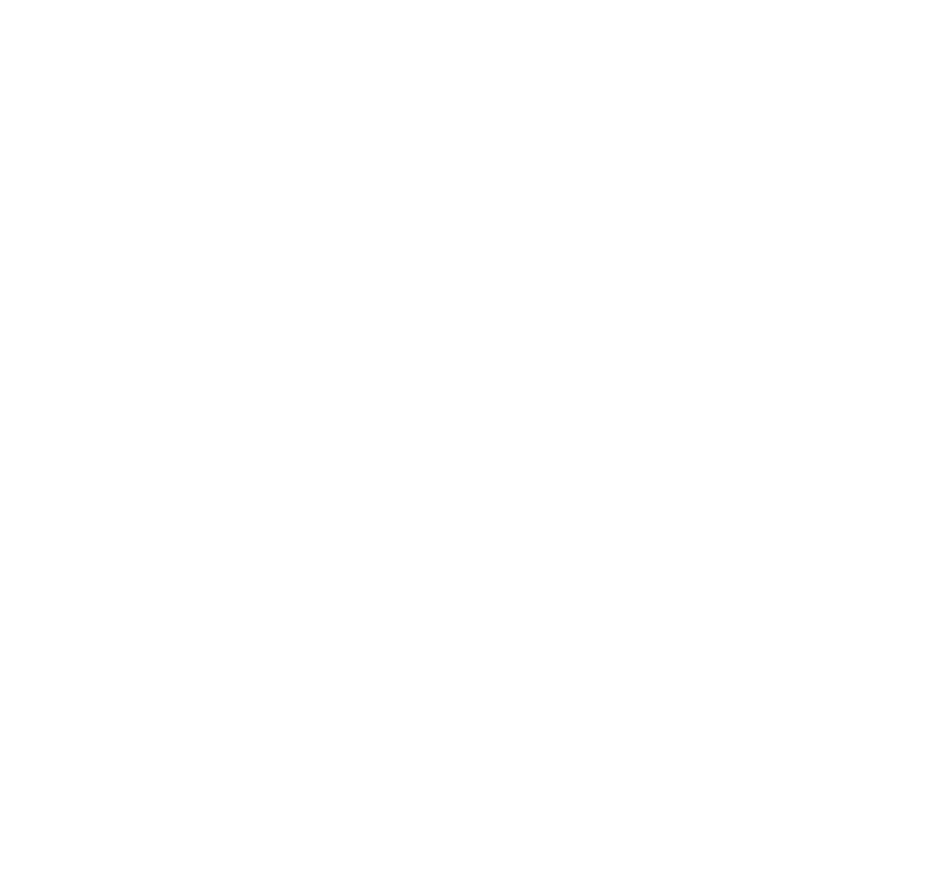
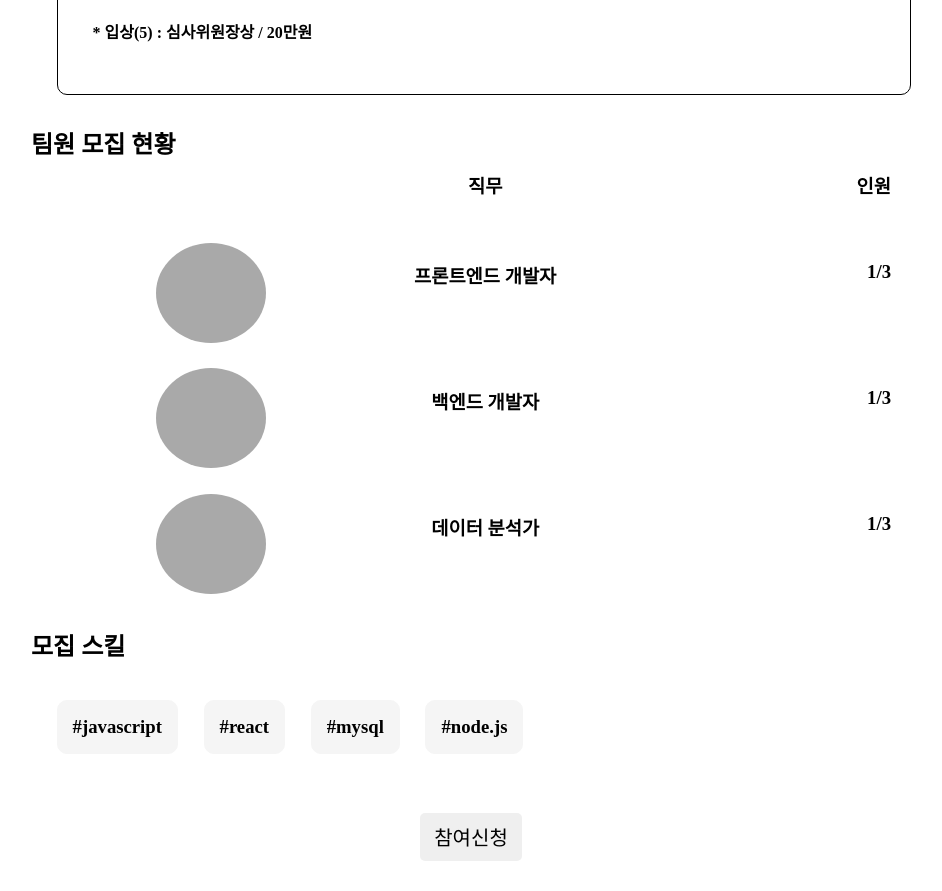
Before and after one commit to JJOWIN/Front, a React (Create React App) app in the folder jjowin/: page /toyprojectList/toyProjectDetail in a window 1280 px wide. Before the commit this address had no page. Shown: the part 1340-2231 px from the top of the page, without its empty margins (169-1111 px from the left). Before the commit the page ends 800 px from the top, so only its background shows below. Built offline with nearby package versions, Linux system fonts and the light colour scheme.

Commit message:
토이 디테일

```diff
--- a/jjowin/src/Layout.js
+++ b/jjowin/src/Layout.js
@@ -71,7 +71,7 @@
             </Link>
         </div>
         <div className='login'>
-            <a href="./login"><button>로그인</button></a>
+            <a href="../login"><button>로그인</button></a>
         </div>
       </Header>
       <main>
--- a/jjowin/src/Router.js
+++ b/jjowin/src/Router.js
@@ -5,6 +5,8 @@
 import Login from "./routes/Login";
 import ContestList from "./routes/ContestList";
 import ToyProject from "./routes/ToyProject";
+import ToyProjectDetail from "./routes/ToyProjectDetail";
+import SignUp from "./routes/SignUp";
 
 function Router(){
     return (
@@ -15,6 +17,8 @@
             <Route path="/contestList" element={<ContestList/>}></Route>
             <Route path="/toyprojectList" element={<ToyProject/>}></Route>
             <Route path="/login" element={<Login/>}></Route>
+            <Route path="/signUp" element={<SignUp/>}></Route>
+            <Route path="/toyprojectList/toyProjectDetail" element={<ToyProjectDetail/>}></Route>
             <Route path="/contest/:contest_num" element={<ContestDetail/>}></Route>
             </Route>
         </Routes>
--- a/jjowin/src/routes/Login.js
+++ b/jjowin/src/routes/Login.js
@@ -1,6 +1,88 @@
+import {Link} from "react-router-dom"
+import styled from "styled-components";
+const Container = styled.div`
+    width:40%;
+    height:100%;
+    text-align: center;
+    justify-content: center;
+    align-items: center;
+    margin-top: 15vh;
+`;
+const Wraps = styled.div`
+    width:30%;
+    height:100vh;
+    background-color: #dee2e6;
+`;
+const HTMLS = styled.div`
+    display:flex;
+    margin-right: -25px;
+`;
+const Container1 = styled.div`
+    text-align: center;
+    justify-content: center;
+    align-items: center;
+    display: flex;
+    margin-top:3vh;
+`;
+const Contianer2 = styled.div`
+    margin-top: 4vh;
+`;
+const Container3 = styled.div`
+    display: flex;
+    text-align: center;
+    justify-content: center;
+    align-items: center;
+    display: flex;
+    a{
+        text-decoration: none;
+        margin: 20px;
+        color:black;
+        &:visited{
+            color:black;
+        }
+    }
+`;
+const Button = styled.button`
+    width:20vw;
+    height: 6vh;
+    border-radius: 5px;
+    border: 0;
+    font-size: 20px;
+    background-color: #AD9AEE;
+`;
+const ID = styled.input`
+    width:20vw;
+    height: 4vh;
+    border-radius: 5px;
+    border: 1px solid darkgray;
+`;
 function Login(){
     return(
-        <h1>Login</h1>
+        <HTMLS>
+        <Wraps style={{marginLeft:"-9px"}}>
+        </Wraps>
+        <Container>
+            <Container1>
+                <div style={{width:"100px",height:"100px",backgroundColor:"#AD9AEE",borderRadius:"50%",margin:0}}></div>
+            </Container1>
+           <Container1>
+              <ID placeholder="ID" />
+            </Container1>
+             <Container1>
+            <ID placeholder="PW" />
+            </Container1>
+            <Contianer2>
+              <a href="/"><Button>로그인</Button></a>
+            </Contianer2>
+            <Container3>
+                <Link to="./findId">ID 찾기</Link>
+                <Link to="./findPw">PW 찾기</Link>
+                <Link to="./signUp">회원가입</Link>
+            </Container3>
+        </Container>
+        <Wraps style={{marginRight:"-9px"}}>
+        </Wraps>
+        </HTMLS>
     )
 }
 export default Login;
--- a/jjowin/src/routes/ToyProject.js
+++ b/jjowin/src/routes/ToyProject.js
@@ -1,6 +1,9 @@
+import {Link} from "react-router-dom";
+
 function ToyProject(){
     return(
-        <h1>ToyProject</h1>
+        <Link to="toyProjectDetail"> <h1>ToyProject</h1></Link>
+
     )
 }
 export default ToyProject;
--- /dev/null
+++ b/jjowin/src/routes/ToyProjectDetail.js
@@ -0,0 +1,184 @@
+import {Link } from 'react-router-dom';
+import styled from 'styled-components';
+
+const Container = styled.div`
+    margin-left: 15vw;
+    margin-right: 15vw;
+`;
+const Container1 = styled.div`
+    margin-bottom:30px;
+    h3,h4{
+        display: block;
+        border: 1px solid black;
+        padding: 15px;
+        border-radius: 10px;
+        margin-left: 2vw;
+        white-space: pre-wrap;
+    }
+`;
+const Teamcollect = styled.div`
+    display: flex;
+    padding: 1vw;
+    h3.icon{
+        width:30%;
+        margin-left: 4vw;
+        padding-left:10px;
+
+    }
+    h3.role{
+        width: 29%;
+        text-align: center;
+    }
+    h3.people{
+        width: 33%;
+        text-align: right;
+    }
+    div{
+        width:30%;
+        margin-left: 4vw;
+        padding-left:10px;
+    }
+`;
+const Skill = styled.div`
+    display: flex;
+    h3{
+        border: 1px solid whitesmoke;
+        background-color: whitesmoke;
+        padding: 15px;
+        border-radius: 10px;
+        margin-left: 2vw;
+    }
+`;
+const Button = styled.button`
+    width:8vw;
+    height: 6vh;
+    border-radius: 5px;
+    border: 0;
+    font-size: 20px;
+`;
+function ToyProjectDetail(){
+   const TPinfo = {
+    toyProjectName:"창업액셀러레이션 한번 나가보실 분~~~!",
+    toyProjectField: "개발",
+    toyProjectDay: "2022/10/22",
+    toyProjectDetail:`2022 장애인 인식개선 공모전
+    ■ 공모 주제
+
+    - 장애인 인식개선의 내용을 담은 순수 창작물
+
+
+    ■ 시상 내역
+
+    - 부문무관
+
+     * 대상(1) : 보건복지부장관상 / 200만원
+
+     * 최우수상(2) : 한국장애인재단 이사장상 / 100만원
+
+    - 영상
+
+     * 우수상(3) : 신한카드 대표이사상 / 50만원
+
+     * 입상(5) : 심사위원장상 / 20만원
+
+    - 라디오캠페인
+
+     * 우수상(3) : YTN라디오 대표이사상 / 50만원
+
+     * 입상(5) : 심사위원장상 / 20만원
+
+    - 포스터
+
+     * 우수상(3) : 문화일보 대표이사상 / 50만원
+
+     * 입상(5) : 심사위원장상 / 20만원
+
+    - 웹툰
+
+     * 우수상(3) : 트위터코리아 대표이사상 / 50만원
+
+     * 입상(5) : 심사위원장상 / 20만원
+
+    `,
+    toyProjectUuniversary: "충북대학교",
+    toyProjectMember:[
+        {
+            icon:"",
+            role:"프론트엔드 개발자",
+            nowPeople:1,
+            maxPeople:3
+        },
+       {
+            icon:"",
+            role:"백엔드 개발자",
+            nowPeople:1,
+            maxPeople:3
+        },
+       {
+            icon:"",
+            role:"데이터 분석가",
+            nowPeople:1,
+            maxPeople:3
+        }
+    ],
+    toyProjectSkill:["javascript","react","mysql","node.js"]
+   };
+  const Join=()=>{
+    alert("신청되었습니다");
+  }
+   return (
+   <Container>
+    <Container1>
+       <h2>프로젝트 명</h2>
+       <h3>{TPinfo.toyProjectName}</h3>
+    </Container1>
+    <Container1>
+       <h2>프로젝트 분야</h2>
+       <h3>{TPinfo.toyProjectField}</h3>
+    </Container1>
+    <Container1>
+       <h2>프로젝트 기간</h2>
+       <h3>{TPinfo.toyProjectDay}</h3>
+    </Container1>
+    <Container1>
+       <h2>프로젝트 상세</h2>
+       <h4>{TPinfo.toyProjectDetail}</h4>
+    </Container1>
+    <h2 style={{marginBottom:"-20px"}}>팀원 모집 현황</h2>
+    <Teamcollect>
+        <h3 className='icon'> </h3>
+        <h3 className='role'>직무</h3>
+        <h3 className='people'>인원</h3>
+    </Teamcollect>
+
+    {TPinfo.toyProjectMember.map((item)=>{
+        return(
+            <Teamcollect>
+                <div className='icon'>
+                    <div style={{width:"100px",height:"100px",backgroundColor:"darkgray",borderRadius:"50%"}}>
+
+                    </div>
+                </div>
+                <h3 className='role'>{item.role}</h3>
+                <h3 className='people'>{item.nowPeople}/{item.maxPeople}</h3>
+            </Teamcollect>
+        )
+    })}
+     <Container1>
+        <h2>모집 스킬</h2>
+        <Skill>
+        {TPinfo.toyProjectSkill.map((item)=>{
+            return(
+                <h3>#{item}</h3>
+            );
+        })}
+        </Skill>
+     </Container1>
+     <Container1 style={{marginTop:"40px",textAlign:"center"}}>
+     <a href="../toyProjectList"><Button onClick={Join}>참여신청</Button></a>
+     </Container1>
+   </Container>
+  );
+}
+
+export default ToyProjectDetail;
```
